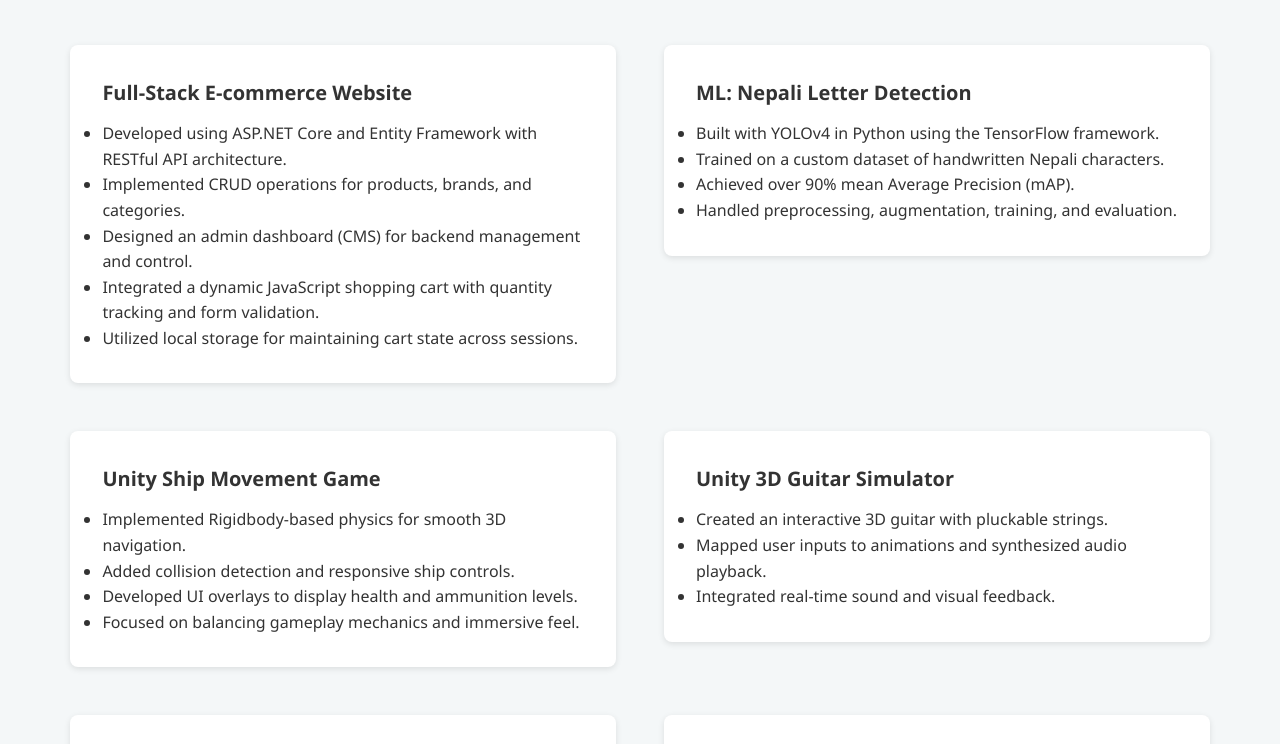
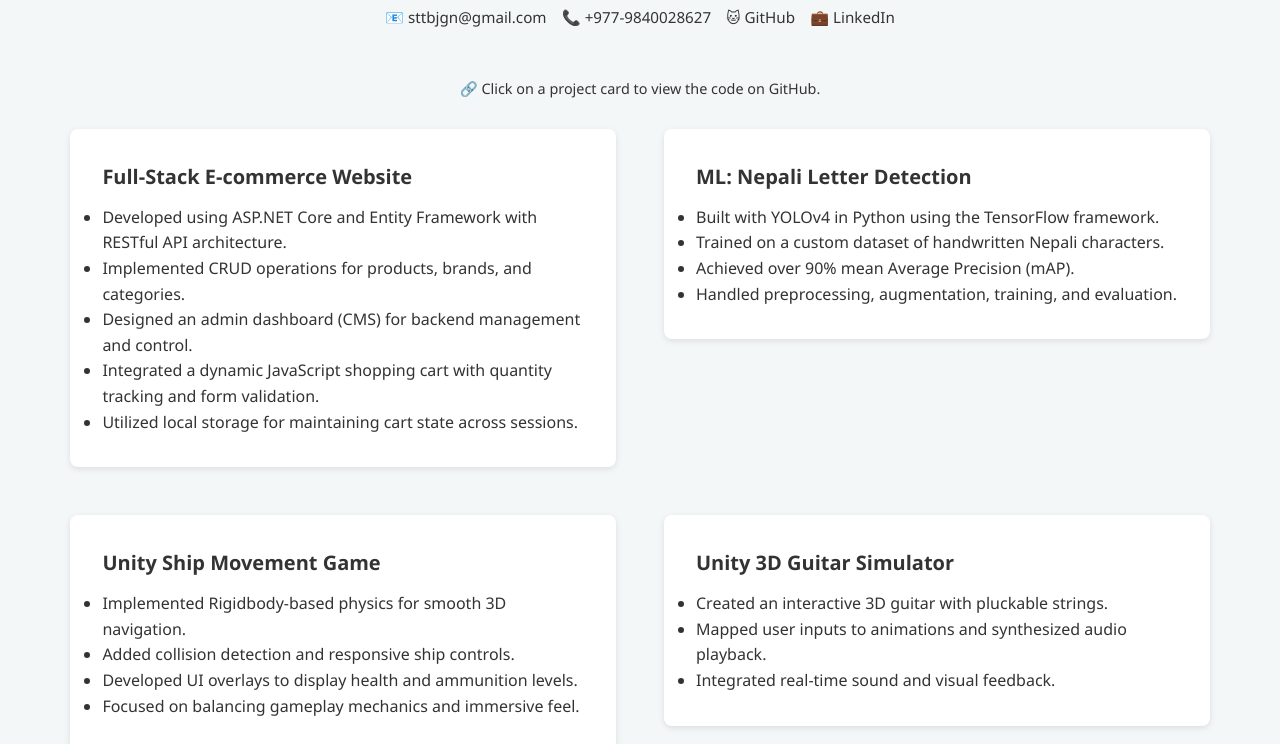
Before and after one commit to BajagainSatish/bajagainsatish.github.io, a plain HTML site: page index.html in a window 1280 px wide. Shown: the part 135-879 px from the top of the page. Drawn offline with Linux system fonts and the light colour scheme.

Commit message:
Updated portfolio.

```diff
--- a/css/style.css
+++ b/css/style.css
@@ -29,6 +29,35 @@ body {
 .tagline {
     color: #666;
     font-size: 1.1rem;
+}
+
+.contact-links {
+    margin-top: 0.5em;
+    display: flex;
+    flex-wrap: wrap;
+    gap: 1em;
+    justify-content: center;
+    font-size: 0.95em;
+}
+
+.contact-links a {
+    text-decoration: none;
+    color: #333;
+    font-weight: 500;
+}
+
+.contact-links a:hover {
+    text-decoration: underline;
+}
+
+.project-link .project-card {
+    cursor: pointer;
+    transition: transform 0.2s ease, box-shadow 0.2s ease;
+}
+
+.project-link .project-card:hover {
+    transform: scale(1.02);
+    box-shadow: 0 4px 15px rgba(0, 0, 0, 0.1);
 }
 
 /* Projects grid: side-by-side layout */
--- a/index.html
+++ b/index.html
@@ -8,11 +8,22 @@
 </head>
 <body>
 
-  <!-- Header -->
-  <header class="site-header">
-    <h1>Satish Bajagain</h1>
-    <p class="tagline">Software Engineer & Game Developer</p>
-  </header>
+<!-- Header -->
+<header class="site-header">
+  <h1>Satish Bajagain</h1>
+  <p class="tagline">Software Engineer & Game Developer</p>
+
+  <div class="contact-links">
+    <a href="mailto:sttbjgn@gmail.com">📧 sttbjgn@gmail.com</a>
+    <a href="tel:+9779840028627">📞 +977-9840028627</a>
+    <a href="https://github.com/BajagainSatish" target="_blank">🐱 GitHub</a>
+    <a href="https://www.linkedin.com/in/satish-bajagain-75a3b9254/" target="_blank">💼 LinkedIn</a>
+  </div>
+</header>
+
+<p style="text-align: center; font-size: 0.9em; margin-bottom: 2em;">
+  🔗 Click on a project card to view the code on GitHub.
+</p>
 
 <!-- Projects -->
 <main class="projects-container">
@@ -109,7 +120,7 @@
 
   <!-- Footer -->
   <footer class="site-footer">
-    <p>© 2025 Satish Bajagain — <a href="mailto:sttbjgn@gmail.com">Email me</a> — <a href="https://github.com//BajagainSatish">GitHub</a></p>
+    <p>© 2025 Satish Bajagain — <a href="mailto:sttbjgn@gmail.com">Email me</a> — <a href="https://github.com/BajagainSatish">GitHub</a></p>
   </footer>
 </body>
 </html>
```
